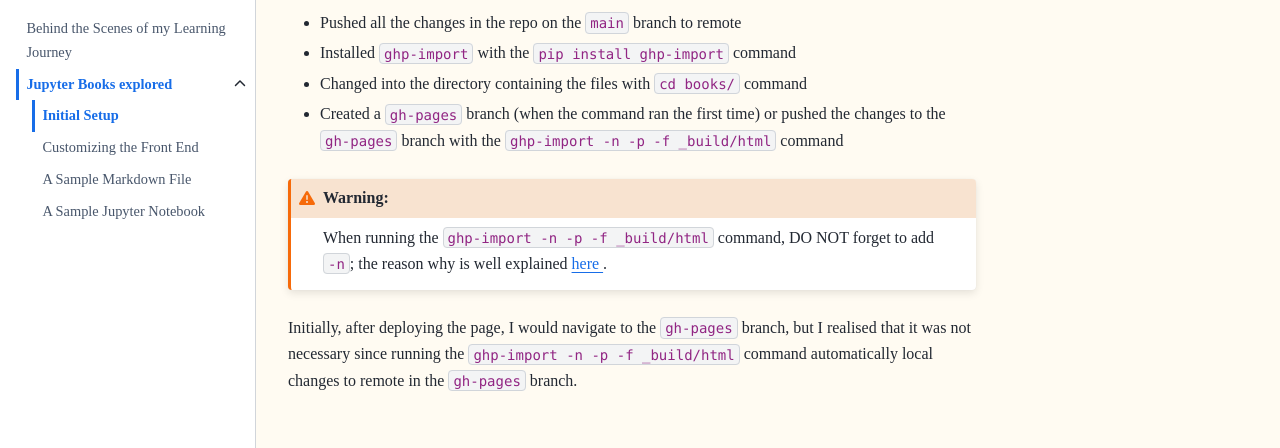
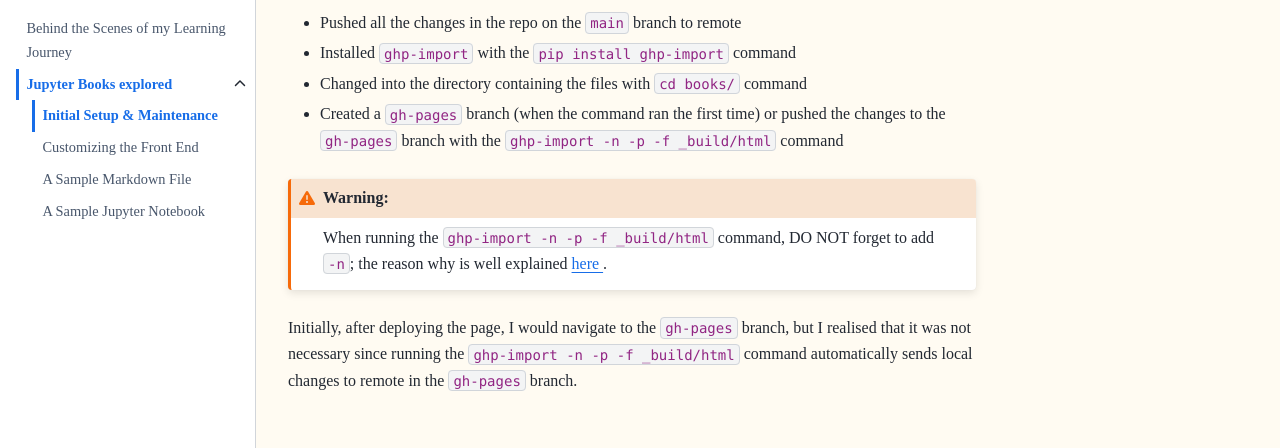
Before and after one commit to CeeThinwa/BTS-Continuous-Learning, a Jupyter Book: the page built from book/initial_setup.md, in a window 1280 px wide and 900 px high, scrolled down 4699 px. Shown: the part 319-767 px from the top of the window. Built offline with Jupyter Book 1.0.4 settings and Sphinx 7.4.7 and the Sphinx Book theme 1.1.4, drawn with Linux system fonts in a browser that asks for light colours; some of the changed text lies outside the part shown.

Commit message:
Update initial_setup.md

```diff
--- a/book/initial_setup.md
+++ b/book/initial_setup.md
@@ -1,4 +1,4 @@
-# Initial Setup
+# Initial Setup \& Maintenance
 
 The tech stack that I had to create and deploy this
 book was:
@@ -183,6 +183,7 @@ DO NOT forget to add `-n`; the reason why is well explained
 Initially, after deploying the page, I would navigate to the
 `gh-pages` branch, but I realised that it was not necessary since
 running the `ghp-import -n -p -f _build/html` command
-automatically local changes to remote in the `gh-pages` branch.
+automatically sends local changes to remote in the `gh-pages`
+branch.
 
 <br>
```
